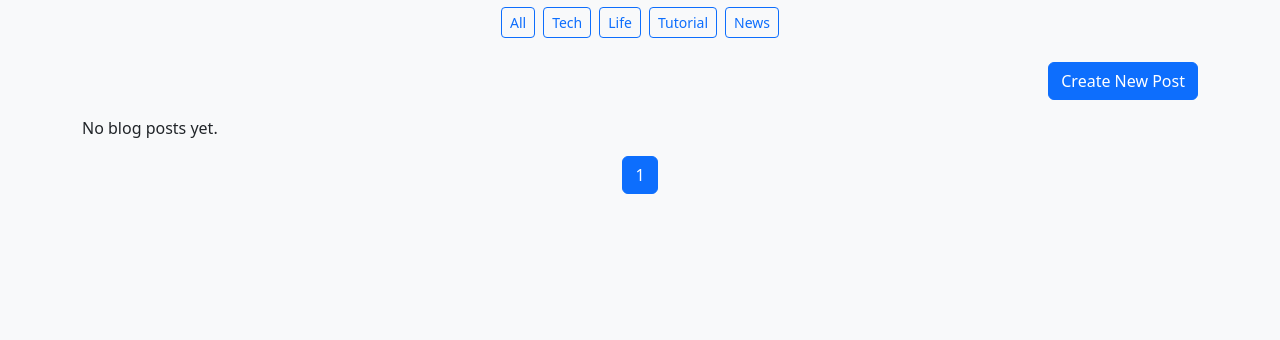
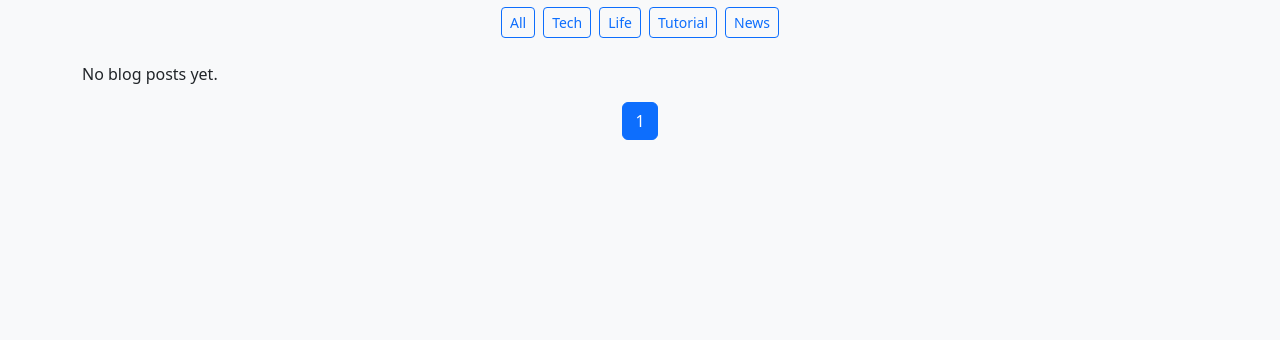
Before and after one commit to secrescence/portfolio-blog, a Django app: page / in a window 1280 px wide. Shown: the part 201-541 px from the top of the page. Run offline with Django 5.2, Linux system fonts and the light colour scheme; data that the repository does not hold is empty.

Commit message:
UI Improvements

```diff
--- a/blog/templates/blog/home.html
+++ b/blog/templates/blog/home.html
@@ -16,11 +16,6 @@
             </a>
         {% endfor %}
     </div>
-</div>
-
-<!-- ⭐ Create new post button -->
-<div class="text-end mb-3">
-    <a href="{% url 'create_post' %}" class="btn btn-primary">Create New Post</a>
 </div>
 
 <!-- ⭐ Blog post cards -->
```
